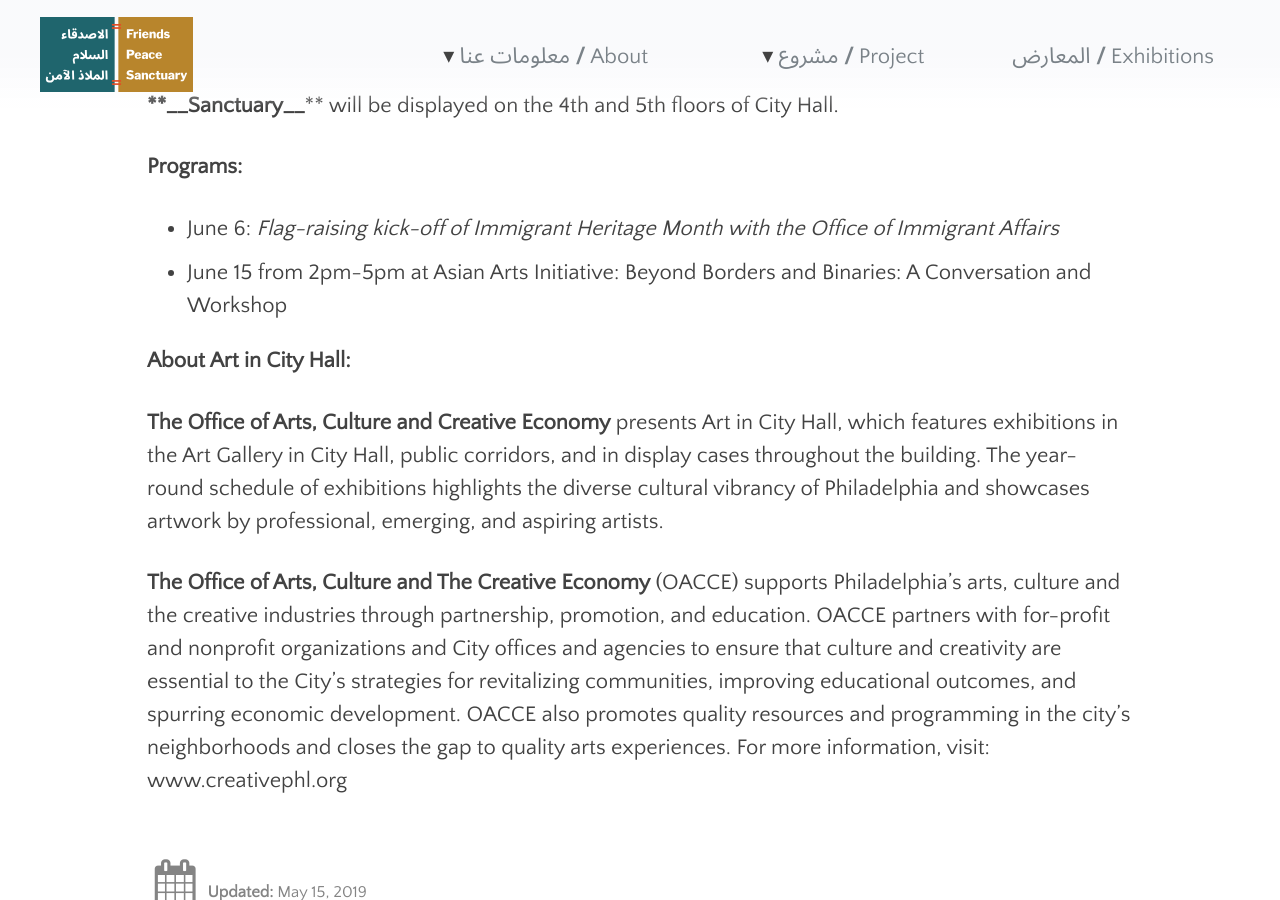
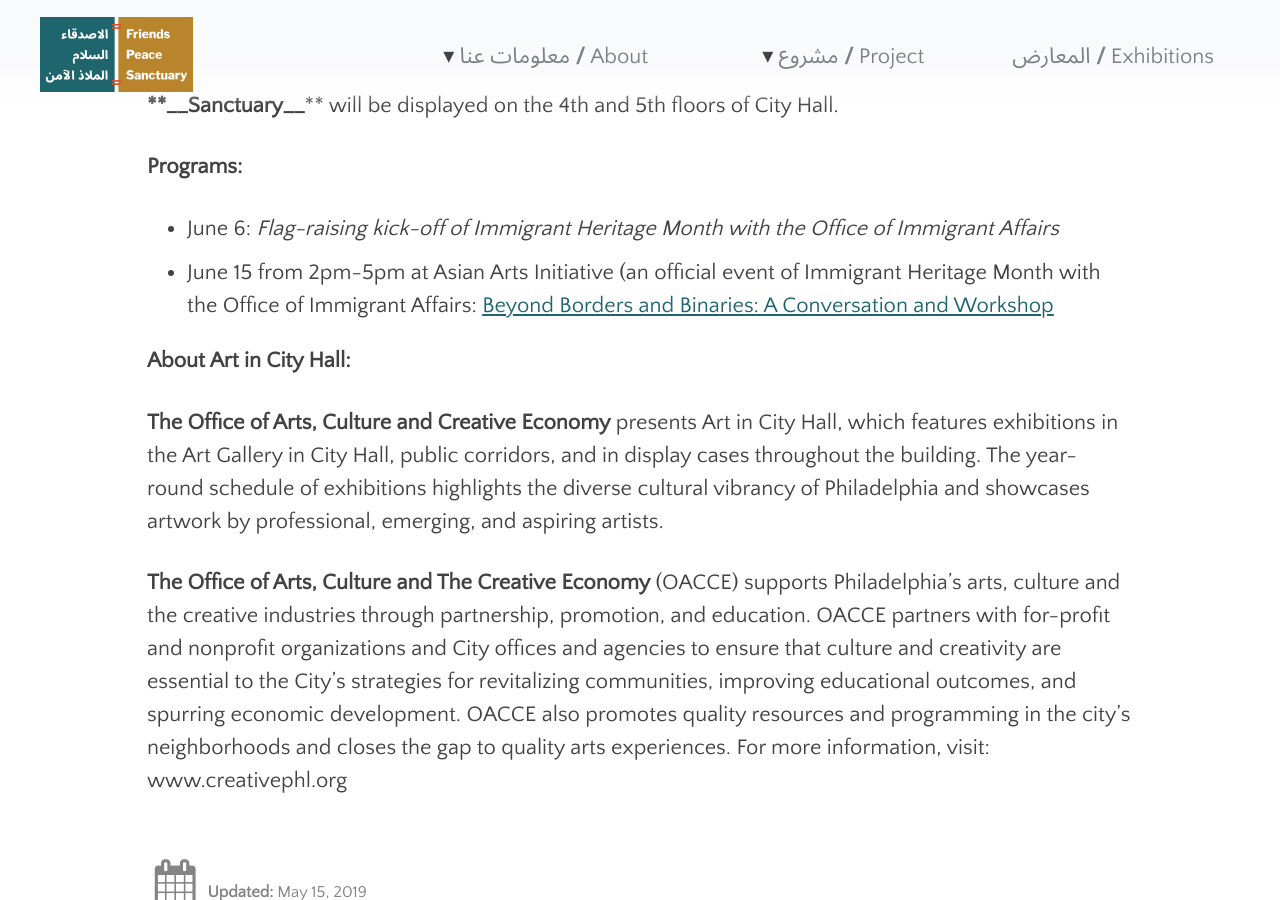
Before and after one commit to swat-ds/fps.swarthmore.edu, a Jekyll site: the page built from _posts/2019-05-15-sanctuary-june-7-july26.md, in a window 1280 px wide and 900 px high, scrolled down 1395 px. Built offline with Jekyll 4.4.1, drawn with Linux system fonts in a browser that asks for light colours.

Commit message:
Update 2019-05-15-sanctuary-june-7-july26.md

```diff
--- a/_posts/2019-05-15-sanctuary-june-7-july26.md
+++ b/_posts/2019-05-15-sanctuary-june-7-july26.md
@@ -24,7 +24,7 @@ Informative and demanding, this exhibition showcases artworks that provoke and r
 **Programs:**
 
 - June 6: _Flag-raising kick-off of Immigrant Heritage Month with the Office of Immigrant Affairs_
-- June 15 from 2pm-5pm at Asian Arts Initiative: Beyond Borders and Binaries: A Conversation and Workshop
+- June 15 from 2pm-5pm at Asian Arts Initiative (an official event of Immigrant Heritage Month with the Office of Immigrant Affairs: [Beyond Borders and Binaries: A Conversation and Workshop](http://asianartsinitiative.org/event/beyond-borders-and-binaries)
 
 
 **About Art in City Hall:**
```
